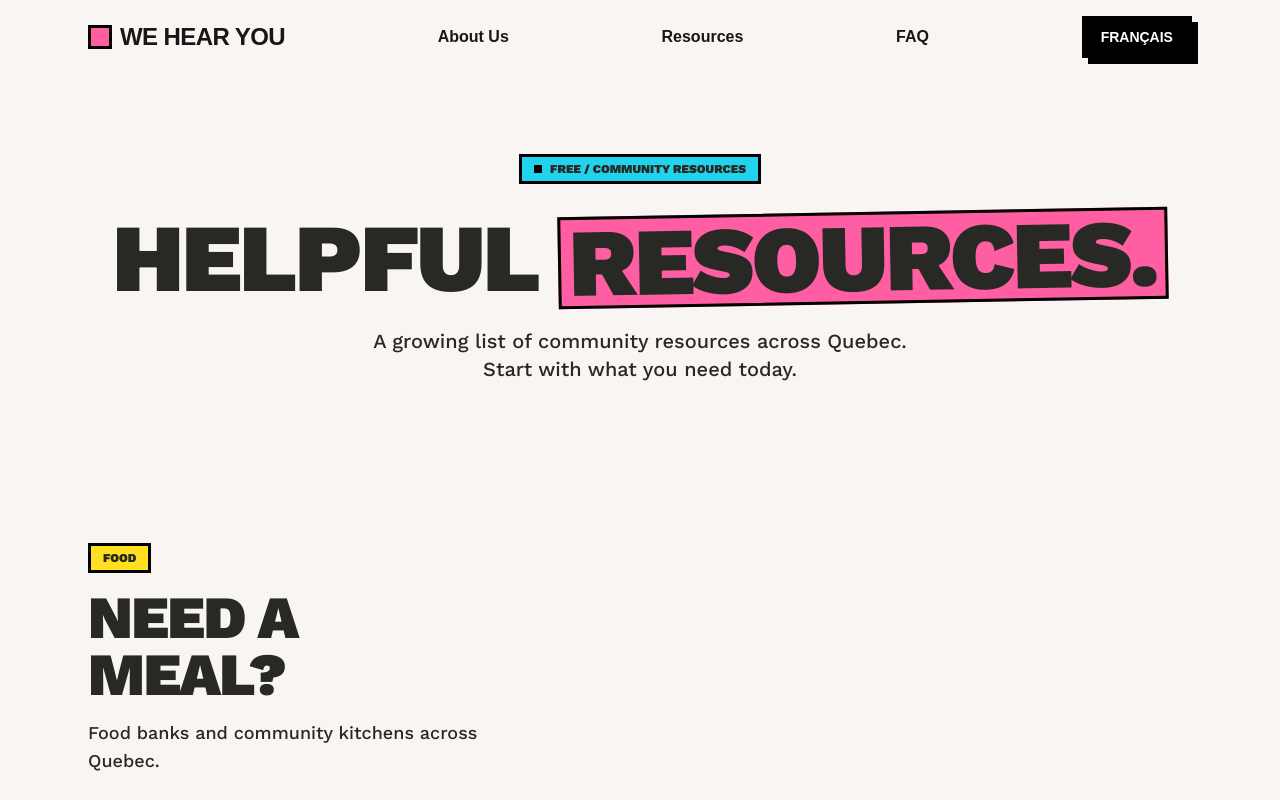
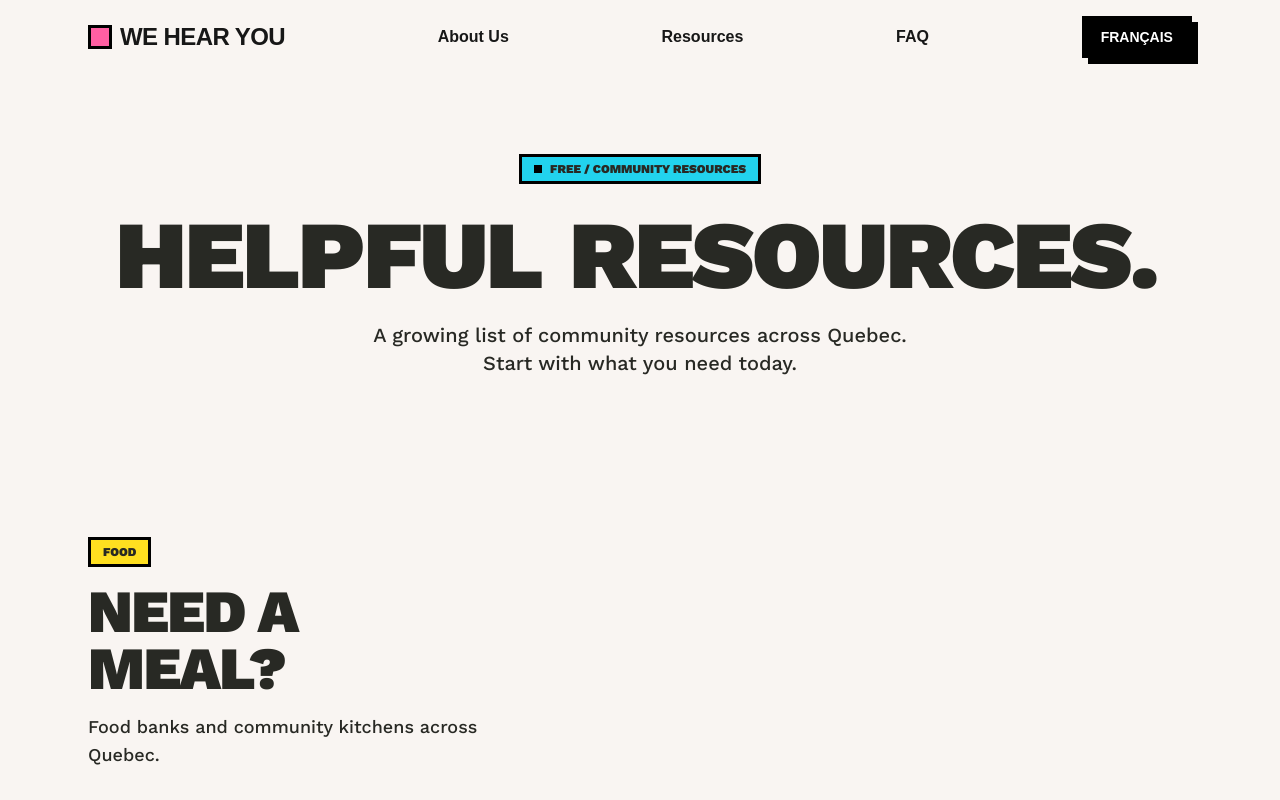
Before and after one commit to Jackalope523/had-it-website, a Next.js app: page /en/resources in a window 1280 px wide. Shown: the top 800 px of the page. Built offline with nearby package versions, Linux system fonts and the light colour scheme.

Commit message:
Remove color and tilt

```diff
--- a/app/[locale]/resources/page.tsx
+++ b/app/[locale]/resources/page.tsx
@@ -104,8 +104,7 @@ export default function Resources() {
         </span>
         <h1 className="mt-5 text-5xl sm:text-6xl md:text-8xl font-black uppercase tracking-tight leading-[0.9]">
           {t('hero.titleLead')}{' '}
-          <span
-            className={`inline-block bg-[#ff5fa2] ${BORDER} px-2 -rotate-1 mt-2`}>
+          <span className={`inline-block px-2 mt-2`}>
             {t('hero.titleEmphasis')}
           </span>
         </h1>
@@ -131,7 +130,6 @@ export default function Resources() {
         itemKeys={LISTENING_KEYS}
         tagColor="bg-[#ff5fa2]"
       />
-
     </div>
   );
 }
```
